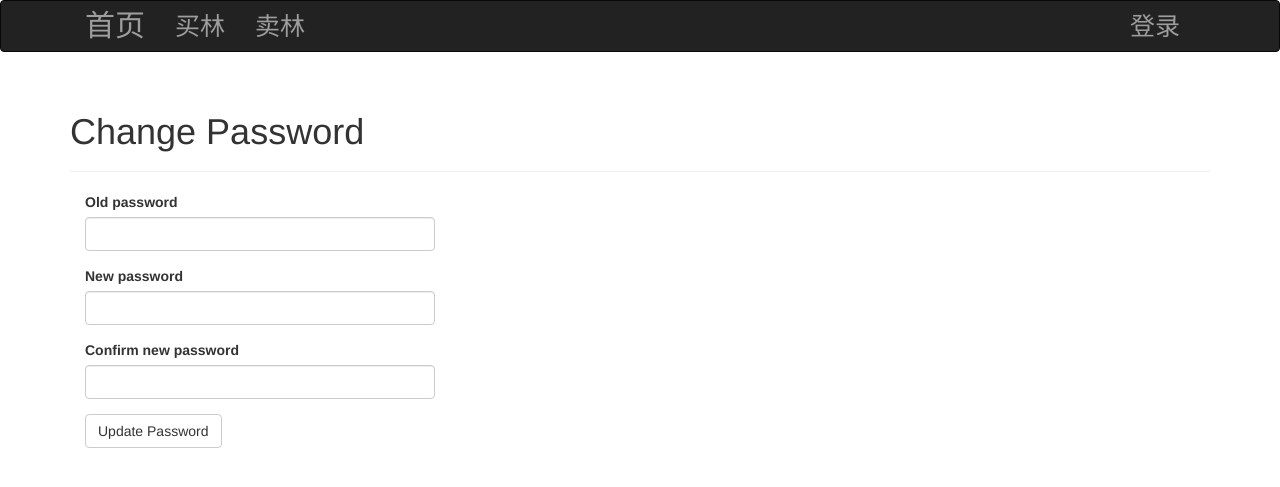
After one commit to JayWu7/Economic-Forest-Information-Recommendation-System, a Flask app: page /auth/change_password in a window 1280 px wide. The commit adds this page. Shown: the top 487 px of the page. Run offline with Flask 2, Linux system fonts and the light colour scheme; some libraries are stand-ins or nearby versions.

Commit message:
basically completed auth blueprint

```diff
--- a/app/auth/forms.py
+++ b/app/auth/forms.py
@@ -3,6 +3,7 @@ from flask_wtf import FlaskForm
 from wtforms import StringField, PasswordField, SubmitField, BooleanField, IntegerField
 from wtforms.validators import DataRequired, Length, Email, Regexp, EqualTo, NumberRange
 from wtforms import ValidationError
+from ..models import User
 
 
 class LoginForm(FlaskForm):
@@ -27,7 +28,37 @@ class RegisterForm(FlaskForm):
     password_again = PasswordField('Confirm password',validators=[DataRequired()])
     submit = SubmitField('Register')
 
+    def validate_email(self,field):
+        if User.query.filter_by(email=field.data).first():
+            raise ValidationError('Email already registered.')
 
-class ResetPasswordForm(FlaskForm):
+    def validate_username(self,field):
+        if User.query.filter_by(username=field.data).first():
+            raise ValidationError('Username already in use.')
+
+
+class ChangePasswordForm(FlaskForm):
+    old_password = PasswordField('Old password', validators=[DataRequired()])
+    password = PasswordField('New password', validators=[
+        DataRequired(), EqualTo('password_again', message="passwords must match")
+    ])
+    password_again = PasswordField('Confirm new password', validators=[DataRequired()])
+    submit = SubmitField('Update Password')
+
+
+class PasswordResetRequestForm(FlaskForm):
     email = StringField('Email', validators=[DataRequired(), Length(1, 64), Email()])
     submit = SubmitField('Reset Password')
+
+class ChangeEmailForm(FlaskForm):
+    email = StringField('New Email', validators=[DataRequired(), Length(1,64),
+                                                 Email()])
+    password = PasswordField('New password', validators=[
+        DataRequired(), EqualTo('password_agaim', message="passwords must match")
+    ])
+    password_again = PasswordField('Confirm new password', validators=[DataRequired()])
+    submit = SubmitField('Update Password')
+
+    def validate_email(self,field):
+        if User.query.filter_by(email=field.data).first():
+            raise ValidationError('Email already registered.')
--- a/app/auth/views.py
+++ b/app/auth/views.py
@@ -1,8 +1,8 @@
-from flask import render_template, url_for, redirect, request
-from flask_login import login_user
+from flask import render_template, url_for, redirect, request, flash
+from flask_login import login_user,logout_user
 from . import auth
 from .. import db
-from .forms import LoginForm, RegisterForm, ResetPasswordForm
+from .forms import LoginForm, RegisterForm, PasswordResetRequestForm, ChangePasswordForm
 from ..models import User
 
 @auth.route('/login', methods=['GET', 'POST'])
@@ -12,22 +12,35 @@ def login():
         user = User.query.filter_by(email=form.email.data).first()
         if user is not None and user.verify_password(form.password.data):
             login_user(user, form.remember_me.data)
-            #next = request.ar    continue from here
+            return redirect(request.args.get('next') or url_for('main.index'))  #return current page or index page
+        flash('Invalid username or password.')
 
     return render_template('auth/login.html', form=form)
 
 
 @auth.route('/logout', methods=['GET'])
 def logout():
-    pass
+    logout_user()
+    flash('You have been logged out.')
+    return redirect(url_for('main.index'))
 
+@auth.route('/change_password', methods=['GET','POST'])
+def change_password():
+    form = ChangePasswordForm()
+    if form.validate_on_submit():
+        pass
+    return render_template('auth/change_password.html', form=form)
 
 @auth.route('/password_reset_request', methods=['GET', 'POST'])
 def password_reset_request():
-    form = ResetPasswordForm()
+    form = PasswordResetRequestForm()
     if form.validate_on_submit():
         pass
     return render_template('auth/reset_password.html', form=form)
+
+@auth.route('/change_email_request', methods=['GET', 'POST'])
+def change_email_request():
+    return ''
 
 
 @auth.route('/register', methods=['GET', 'POST'])
--- /dev/null
+++ b/app/templates/auth/change_password.html
@@ -0,0 +1,16 @@
+{% extends "base.html" %}
+{% import "bootstrap/wtf.html" as wtf %}
+
+{% block title %}Change Password{% endblock %}
+
+{% block page_content %}
+<div class="container">
+    <div class="page-header">
+        <h1>Change Password</h1>
+    </div>
+    <div class="col-md-4">
+        {{ wtf.quick_form(form) }}
+        <br>
+    </div>
+</div>
+{% endblock %}
--- a/app/templates/base.html
+++ b/app/templates/base.html
@@ -32,8 +32,19 @@
                     <li><a href="#">卖林</a></li>
                 </ul>
                 <ul class="nav navbar-nav navbar-right" style="font-size: 25px">
-                    {% if current_user.is_authenticated() %}
-                    <li><a href="{{ url_for('auth.logout') }}">登出</a></li>
+                    {% if current_user.is_authenticated %}
+                    <li class="dropdown">
+                        <a href="#" class="dropdown-toggle" data-toggle="dropdown">
+                            账户 <b class="caret"></b>
+                        </a>
+                        <ul class="dropdown-menu" style="text-align: center">
+                            <li><a href="{{ url_for('auth.change_password') }}">修改密码</a></li>
+                            <li><a href="{{ url_for('auth.change_email_request') }}">修改邮箱</a></li>
+                            <li role="separator" class="divider">
+                                <li><a href="{{ url_for('auth.logout') }}">登出</a></li>
+                            </li>
+                        </ul>
+                    </li>
                     {% else %}
                     <li><a href="{{ url_for('auth.login') }}">登录</a></li>
                     {% endif %}
@@ -50,7 +61,7 @@
     {% for message in get_flashed_messages() %}
     <div class="alert alert-warning">
         <button type="button" class="close" data-dismiss="alert"></button>
-        {{message }}
+        {{ message }}
     </div>
     {% endfor %}
 
```
Also changed, not shown: data-dev.sqlite.
